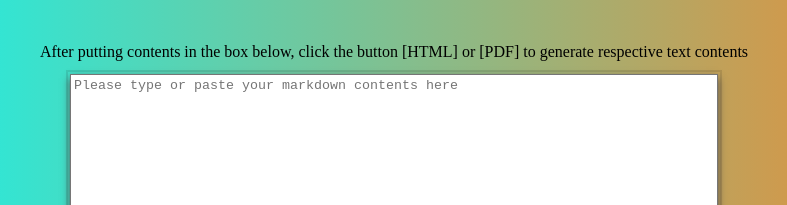
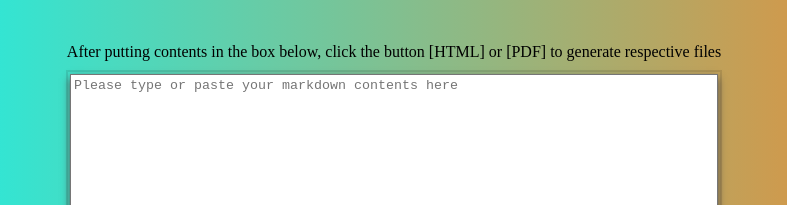
Before and after one commit to yeatin/markdown-converter, a website: page index.html in a window 1280 px wide. Shown: the part 149-354 px from the top of the page, 246-1033 px from the left. Drawn offline with Linux system fonts and the light colour scheme.

Commit message:
fixed description

```diff
--- a/index.html
+++ b/index.html
@@ -19,7 +19,7 @@
         </div>
         <div>
             <label for="md">After putting contents in the box below, click the button [HTML] or [PDF] to generate
-                respective text contents</label>
+                respective files</label>
             <br />
             <textarea id="md" class="md" placeholder="Please type or paste your markdown contents here"></textarea>
         </div>
```
